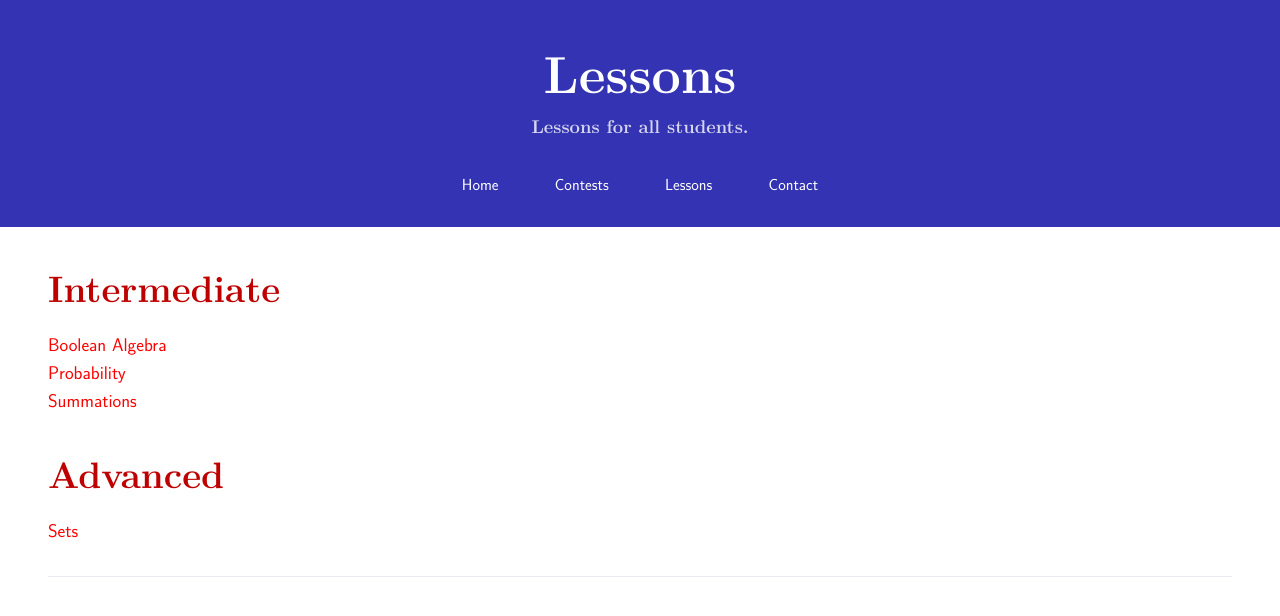
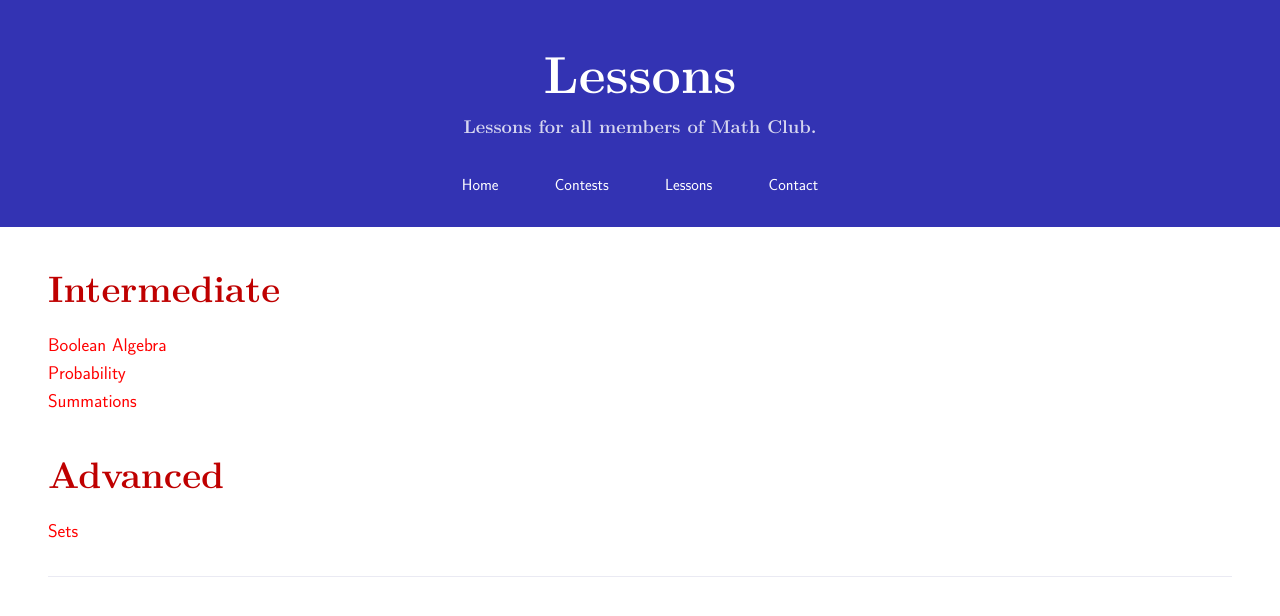
Before and after one commit to MackenzieMathClub/mackenziemathclub.github.io, a Jekyll site: the page built from lessons.md, in a window 1280 px wide. Shown: the top 616 px of the page. Built offline with Jekyll 4.4.1, drawn with Linux system fonts in a browser that asks for light colours.

Commit message:
Random change to force rebuild.

```diff
--- a/lessons.md
+++ b/lessons.md
@@ -1,6 +1,6 @@
 ---
 title: Lessons
-description: Lessons for all students.
+description: Lessons for all members of Math Club.
 layout: default
 permalink: /lessons/
 ---
```
